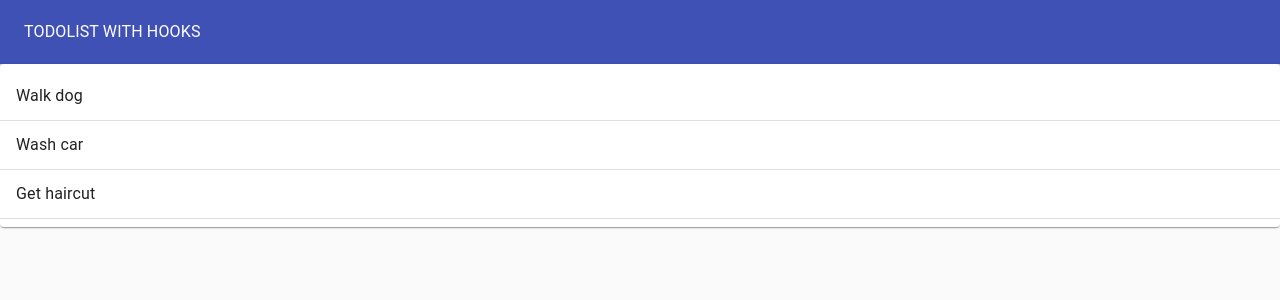
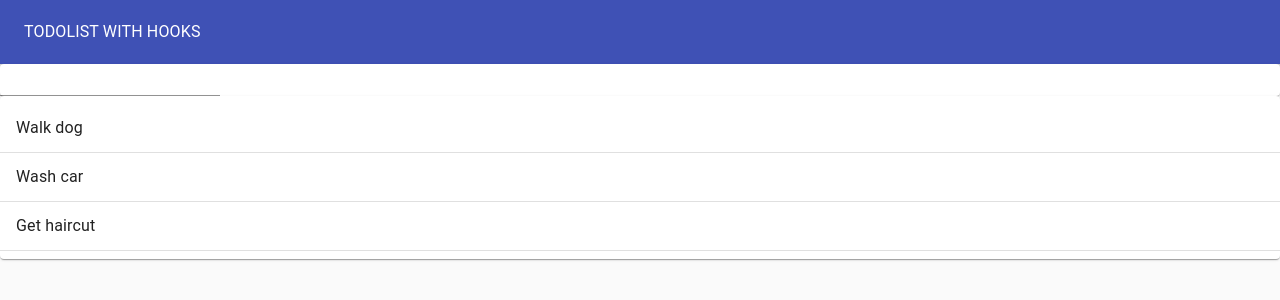
Before and after one commit to fishwdev/todo-list, a React (Create React App) app: page / in a window 1280 px wide. Shown: the top 300 px of the page. Built offline with nearby package versions, Linux system fonts and the light colour scheme.

Commit message:
added TodoForm to input and add todo tasks to the list

```diff
--- a/src/TodoApp.js
+++ b/src/TodoApp.js
@@ -1,6 +1,7 @@
 import React, {useState} from "react";
 import {AppBar, Paper, Toolbar, Typography} from "@material-ui/core";
 import TodoList from "./TodoList";
+import TodoForm from "./TodoForm";
 
 function TodoApp() {
 
@@ -9,7 +10,10 @@ function TodoApp() {
         {id: 2, task: 'Wash car', isCompleted: false},
         {id: 3, task: 'Get haircut', isCompleted: false}
     ]
-    const[todos, setTodos] = useState(defaultTodos);
+    const [todos, setTodos] = useState(defaultTodos);
+    const addTodo = (newTask) => {
+        setTodos([...todos, {id: 4, task: newTask, isCompleted: false}])
+    };
 
     return (
         <Paper
@@ -26,6 +30,7 @@ function TodoApp() {
                     <Typography color='inherit'>TODOLIST WITH HOOKS</Typography>
                 </Toolbar>
             </AppBar>
+            <TodoForm addTodo={addTodo}/>
             <TodoList todos={todos}/>
         </Paper>
     );
--- /dev/null
+++ b/src/TodoForm.js
@@ -0,0 +1,24 @@
+import React from "react";
+import {Paper, TextField} from "@material-ui/core";
+import useInputState from "./hooks/useInputState";
+
+function TodoForm(props) {
+    const [task, handleInputChange, resetInput] = useInputState('');
+    const {addTodo} = props;
+
+    return (
+        <Paper>
+            <form
+                onSubmit={(e) => {
+                    e.preventDefault();
+                    addTodo(task);
+                    resetInput();
+                }}
+            >
+                <TextField value={task} onChange={handleInputChange}/>
+            </form>
+        </Paper>
+    );
+}
+
+export default TodoForm;
--- /dev/null
+++ b/src/hooks/useInputState.js
@@ -0,0 +1,14 @@
+import {useState} from "react";
+
+function useInputState(initState) {
+    const [value, setValue] = useState(initState);
+    const handleInputChange = (e) => {
+        setValue(e.target.value);
+    }
+    const resetInput = () => {
+        setValue('');
+    }
+    return [value, handleInputChange, resetInput];
+}
+
+export default useInputState;
```
